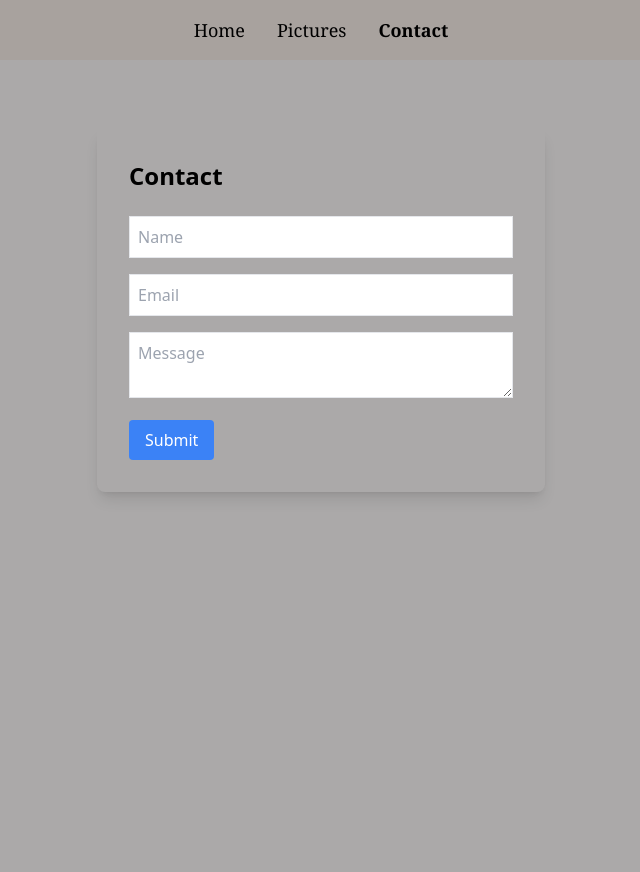
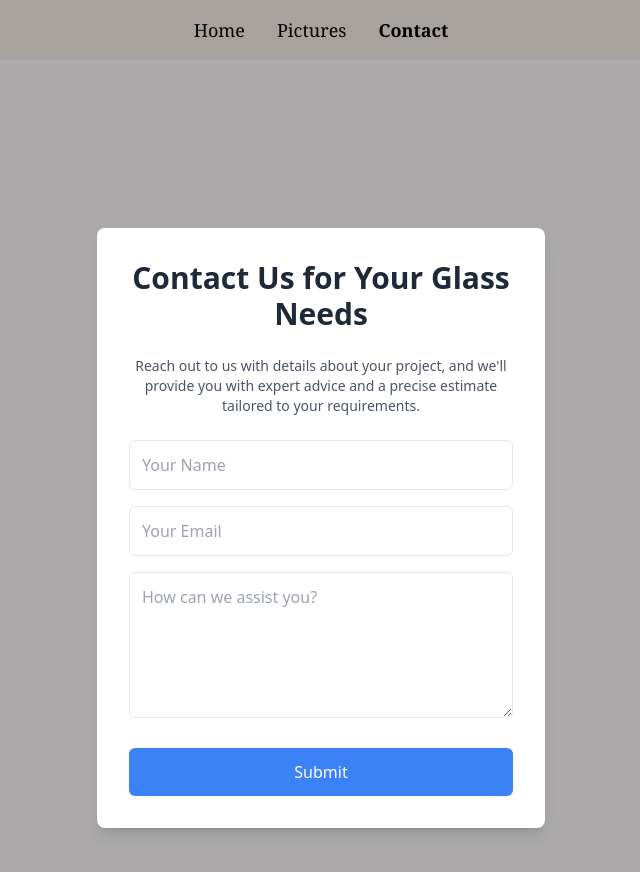
Before and after one commit to adamgonzo/Bay-City-New-Site, a Next.js app: page /contact in a window 1280 px wide. Shown: the top 872 px of the page, without its empty margins (319-959 px from the left). Before the commit the page ends 800 px from the top, so only its background shows below. Built offline with nearby package versions, Linux system fonts and the light colour scheme.

Commit message:
Changed Contact UI

```diff
--- a/pages/contact_email.js
+++ b/pages/contact_email.js
@@ -4,7 +4,6 @@ export default function ContactForm() {
   const [name, setName] = useState("");
   const [email, setEmail] = useState("");
   const [message, setMessage] = useState("");
-
   const [submitted, setSubmitted] = useState(false);
   const [loading, setLoading] = useState(false);
 
@@ -12,6 +11,7 @@ export default function ContactForm() {
     e.preventDefault();
     setLoading(true);
 
+    try {
       const res = await fetch("/api/contact_email", {
         method: "POST",
         headers: {
@@ -24,55 +24,69 @@ export default function ContactForm() {
         }),
       });
 
-    setLoading(false);
-
       const data = await res.json();
       if (data.error) {
-      console.log(data.error);
-      return;
+        throw new Error(data.error);
       }
 
       setSubmitted(true);
       setName("");
       setEmail("");
       setMessage("");
+    } catch (error) {
+      console.error("Error:", error);
+    } finally {
+      setLoading(false);
+    }
   };
 
   return (
-    <div className="max-w-md mx-auto p-8 rounded-lg shadow-lg">
-      <h1 className="text-2xl font-bold mb-6">Contact</h1>
+    <div className="min-h-screen flex items-center justify-center ">
+      <div className="max-w-md w-full p-8 rounded-lg shadow-lg bg-white">
+        <h1 className="text-3xl font-bold mb-6 text-center text-gray-800">
+          Contact Us for Your Glass Needs
+        </h1>
+        <p className="text-sm mb-6 text-center text-gray-600">
+          Reach out to us with details about your project, and we'll provide you
+          with expert advice and a precise estimate tailored to your
+          requirements.
+        </p>
 
         <form onSubmit={handleSubmit}>
           <div className="mb-4">
             <input
-            className="w-full border p-2"
+              className="w-full border p-3 rounded-md"
               value={name}
               onChange={(e) => setName(e.target.value)}
-            placeholder="Name"
+              placeholder="Your Name"
+              required
             />
           </div>
 
           <div className="mb-4">
             <input
-            className="w-full border p-2"
+              className="w-full border p-3 rounded-md"
               type="email"
               value={email}
               onChange={(e) => setEmail(e.target.value)}
-            placeholder="Email"
+              placeholder="Your Email"
+              required
             />
           </div>
 
-        <div className="mb-4">
+          <div className="mb-6">
             <textarea
-            className="w-full border p-2"
+              className="w-full border p-3 rounded-md"
               value={message}
               onChange={(e) => setMessage(e.target.value)}
-            placeholder="Message"
+              placeholder="How can we assist you?"
+              rows="5"
+              required
             />
           </div>
 
           <button
-          className="bg-blue-500 text-white px-4 py-2 rounded hover:bg-blue-600"
+            className="w-full bg-blue-500 text-white p-3 rounded-md hover:bg-blue-600 transition duration-300"
             type="submit"
             disabled={loading}
           >
@@ -81,10 +95,11 @@ export default function ContactForm() {
         </form>
 
         {submitted && (
-        <div className="p-3 bg-green-100 text-green-600 rounded-lg mt-4">
-          Thank you! Your message has been sent.
+          <div className="mt-4 p-3 bg-green-100 text-green-600 rounded-lg text-center">
+            Thank you! We'll be in touch shortly.
           </div>
         )}
       </div>
+    </div>
   );
 }
```
Lines whose indentation alone changed are shown as unchanged.
